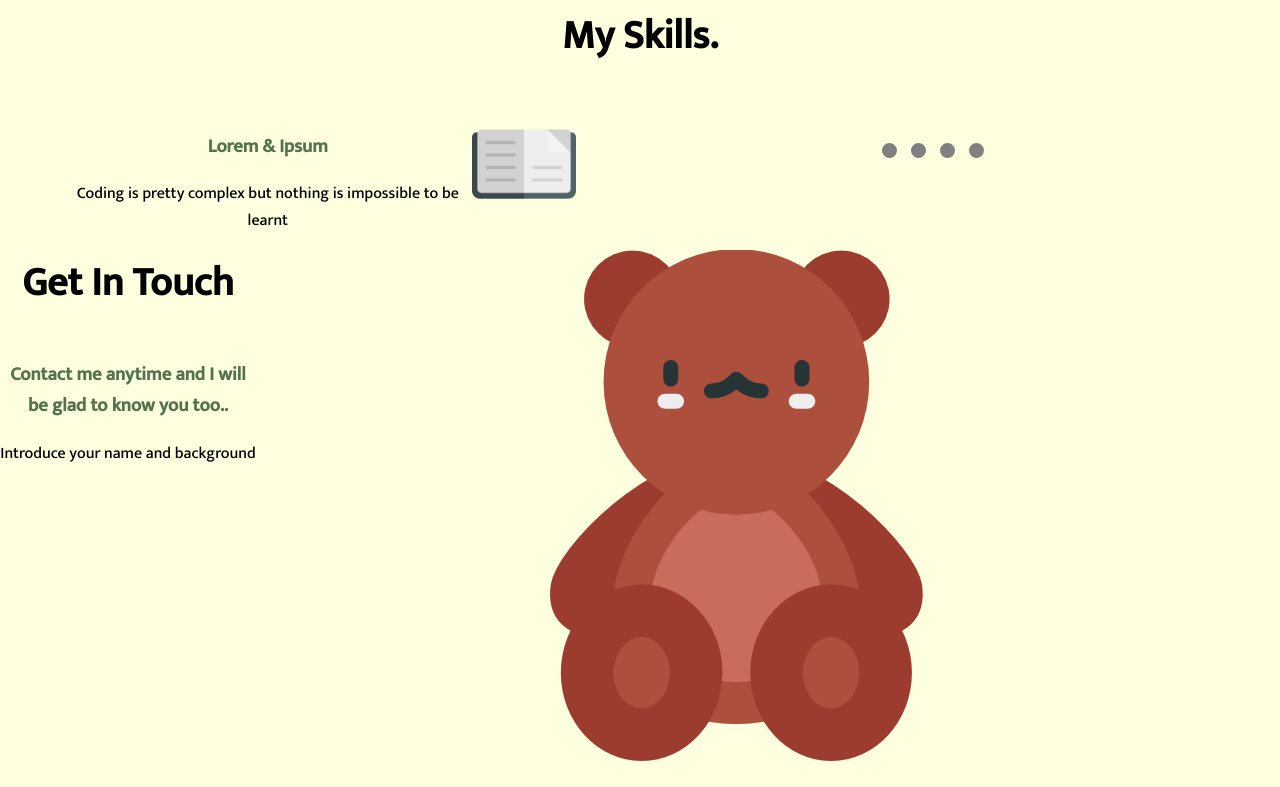
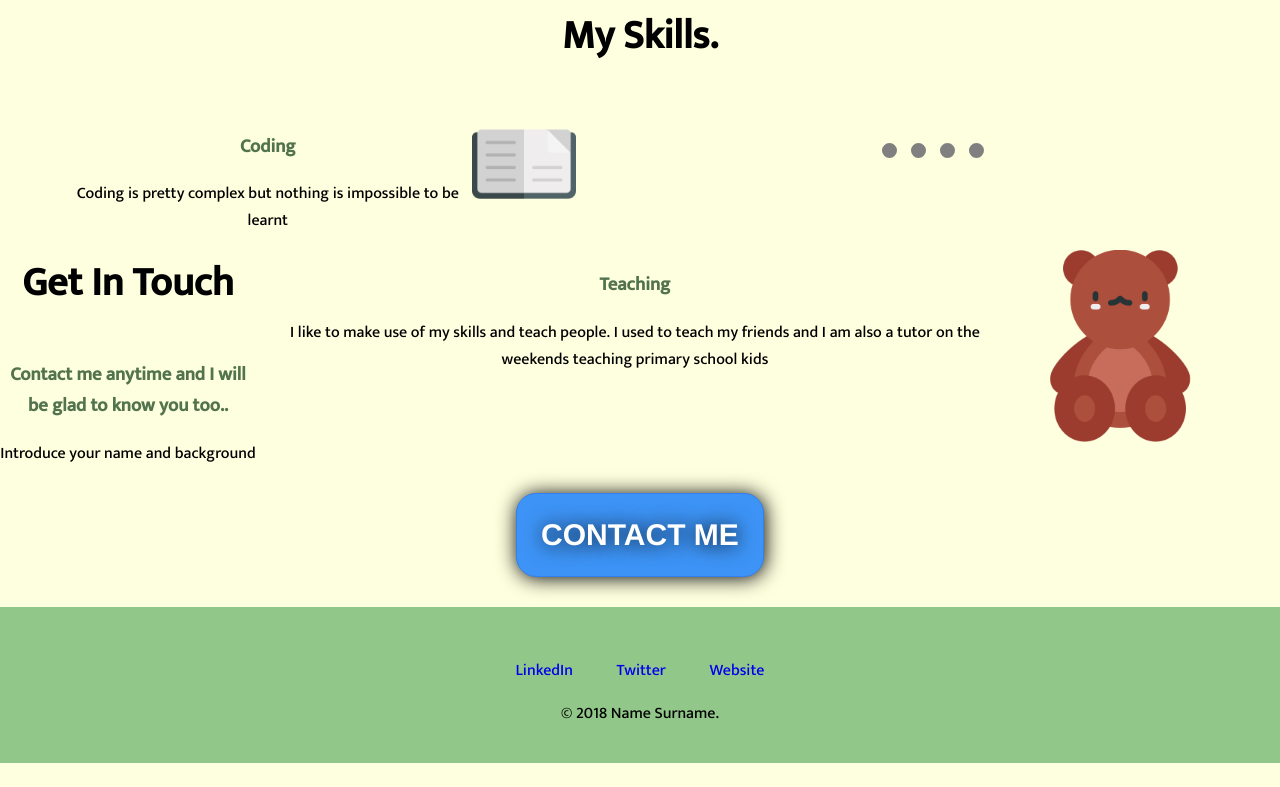
Before and after one commit to Vanessamae23/portfolio1, a plain HTML site: page index.html in a window 1280 px wide. Shown: the part 1258-2045 px from the top of the page. After the commit the page ends 2021 px from the top, so only its background shows below. Drawn offline with Linux system fonts and the light colour scheme.

Commit message:
Update index.html

```diff
--- a/index.html
+++ b/index.html
@@ -65,11 +65,11 @@
       <h2>My Skills.</h2>
       <div class="skill-code">
         <img class="coding" src="book.png" alt="coding">
-        <h3>Lorem & Ipsum</h3>
+        <h3>Coding</h3>
         <p class="coding-description">Coding is pretty complex but nothing is impossible to be learnt</p>
       </div>
       <div class="skill-cook">
-        <img class="teaching" src="teddy.png" alt="teaching">
+        <img class="cooking" src="teddy.png" alt="teaching">
         <h3>Teaching</h3>
         <p>I like to make use of my skills and teach people. I used to teach my friends and I am also a tutor on the weekends teaching primary school kids</p>
       </div>
```
